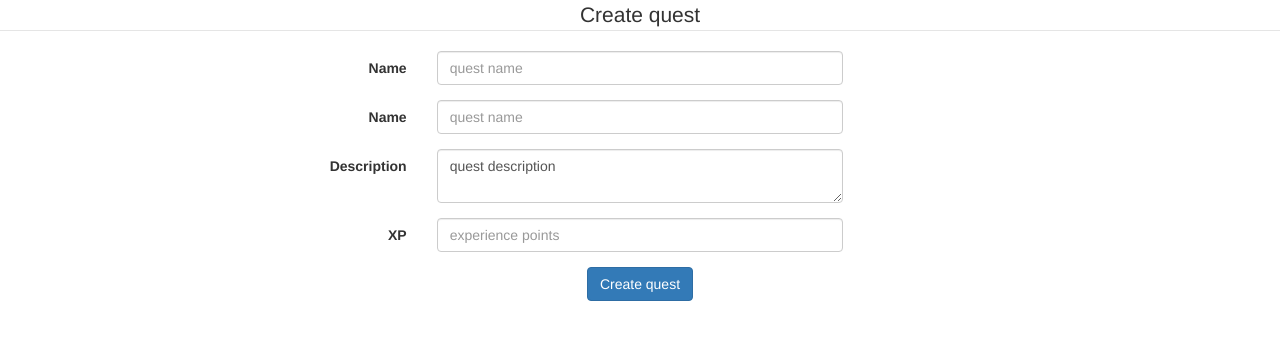
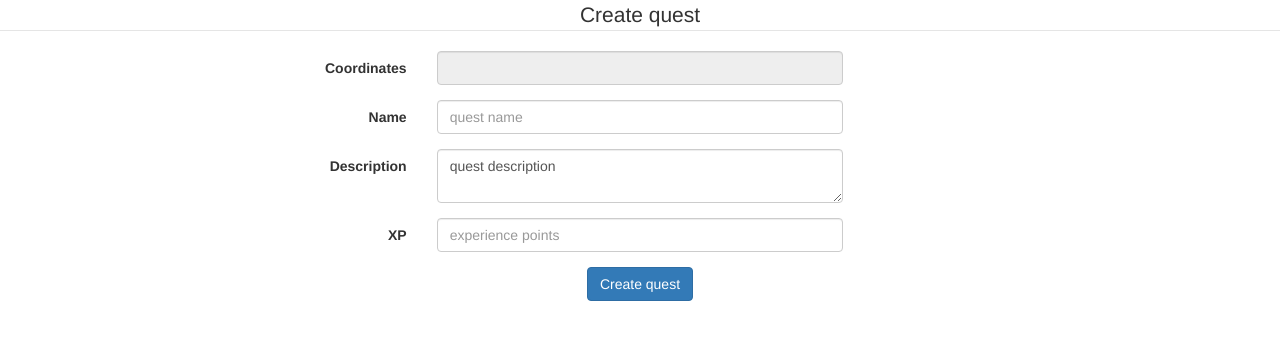
Before and after one commit to hornyakl/lamp-goc-server, a PHP site: page /templates/quest-create.phtml in a window 1280 px wide. Shown: the top 340 px of the page. Run offline with PHP 8.4, Linux system fonts and the light colour scheme; some libraries are stand-ins or nearby versions.

Commit message:
quest create long, lat

```diff
--- a/public/js/quest.js
+++ b/public/js/quest.js
@@ -1,14 +1,23 @@
-function getLocation() {
-    var x = document.getElementById("demo");
-    if (navigator.geolocation) {
+function getLocation()
+{
+    var coordinates = document.getElementById("coordinates");
+
+    if (navigator.geolocation)
+    {
         navigator.geolocation.getCurrentPosition(showPosition);
-    } else {
-        x.innerHTML = "Geolocation is not supported by this browser.";
+    }
+    else
+    {
+        coordinates.value = "Geolocation is not supported by this browser.";
     }
 }
 
-function showPosition(position) {
-    var x = document.getElementById("demo");
-    x.innerHTML = "Latitude: " + position.coords.latitude +
-        "<br>Longitude: " + position.coords.longitude;
+function showPosition(position)
+{
+    var longitude = position.coords.longitude;
+    var latitude = position.coords.latitude;
+
+    document.getElementById("longitude").value = longitude;
+    document.getElementById("latitude").value = latitude;
+    document.getElementById("coordinates").value = longitude + ", " + latitude;
 }
--- a/templates/quest-create.phtml
+++ b/templates/quest-create.phtml
@@ -3,14 +3,17 @@
 <form class="form-horizontal">
     <fieldset>
 
+        <input type="hidden" id="longitude" name="longitude" value="" />
+        <input type="hidden" id="latitude" name="latitude" value="" />
+
         <!-- Form Name -->
         <legend>Create quest</legend>
 
-        <!-- Text input-->
+        <!-- Longitude -->
         <div class="form-group">
-            <label class="col-md-4 control-label" for="name">Name</label>
+            <label class="col-md-4 control-label" for="coordinates">Coordinates</label>
             <div class="col-md-4">
-                <input id="name" name="name" type="text" placeholder="quest name" class="form-control input-md" required="">
+                <input id="coordinates" name="coordinates" type="text" class="form-control input-md" readonly="readonly" value="" />
 
             </div>
         </div>
@@ -53,4 +56,8 @@
 </form>
 
 
+<script>
+    getLocation();
+</script>
+
 <?php include('blocks/foot.phtml'); ?>
```
